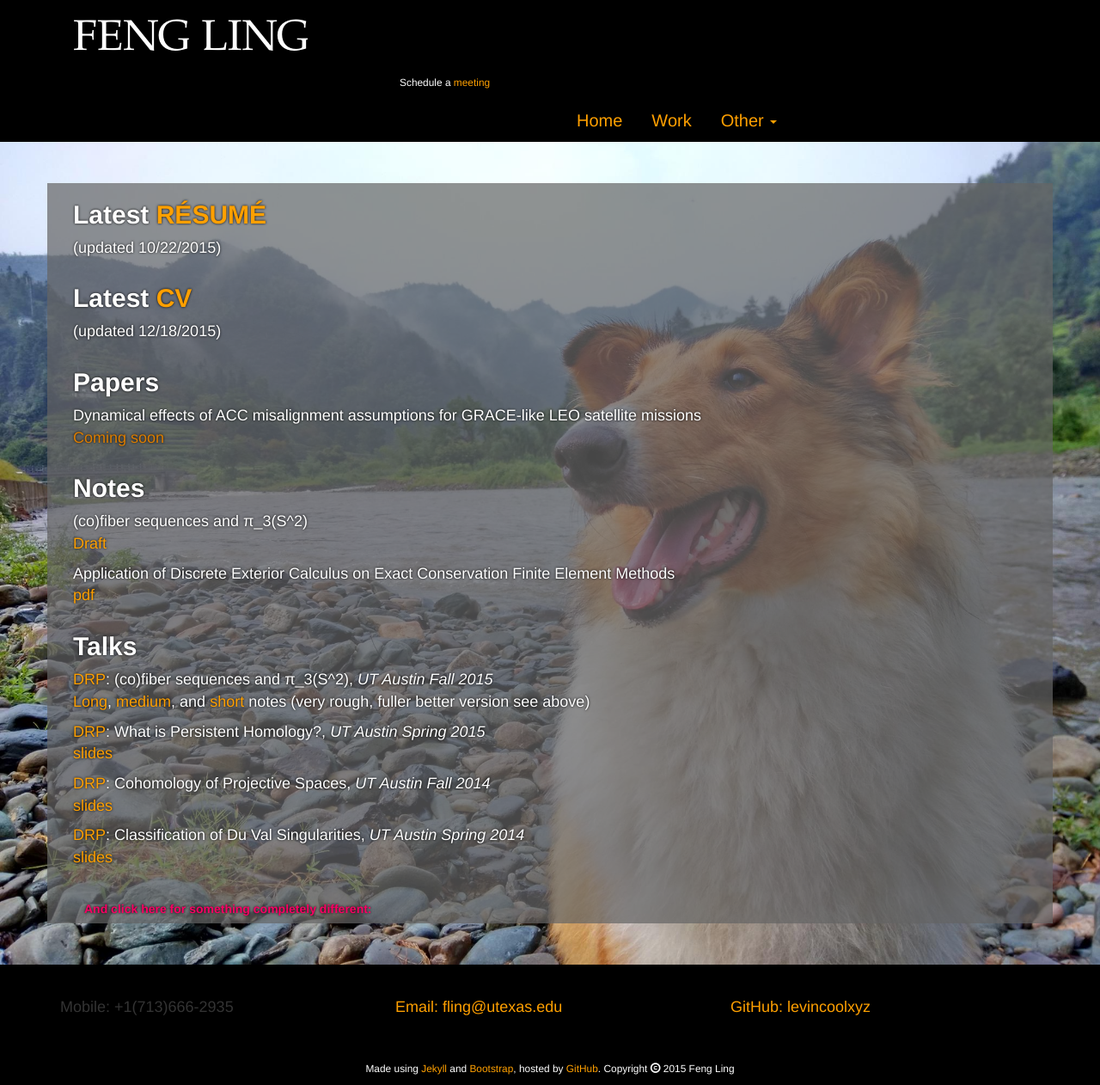
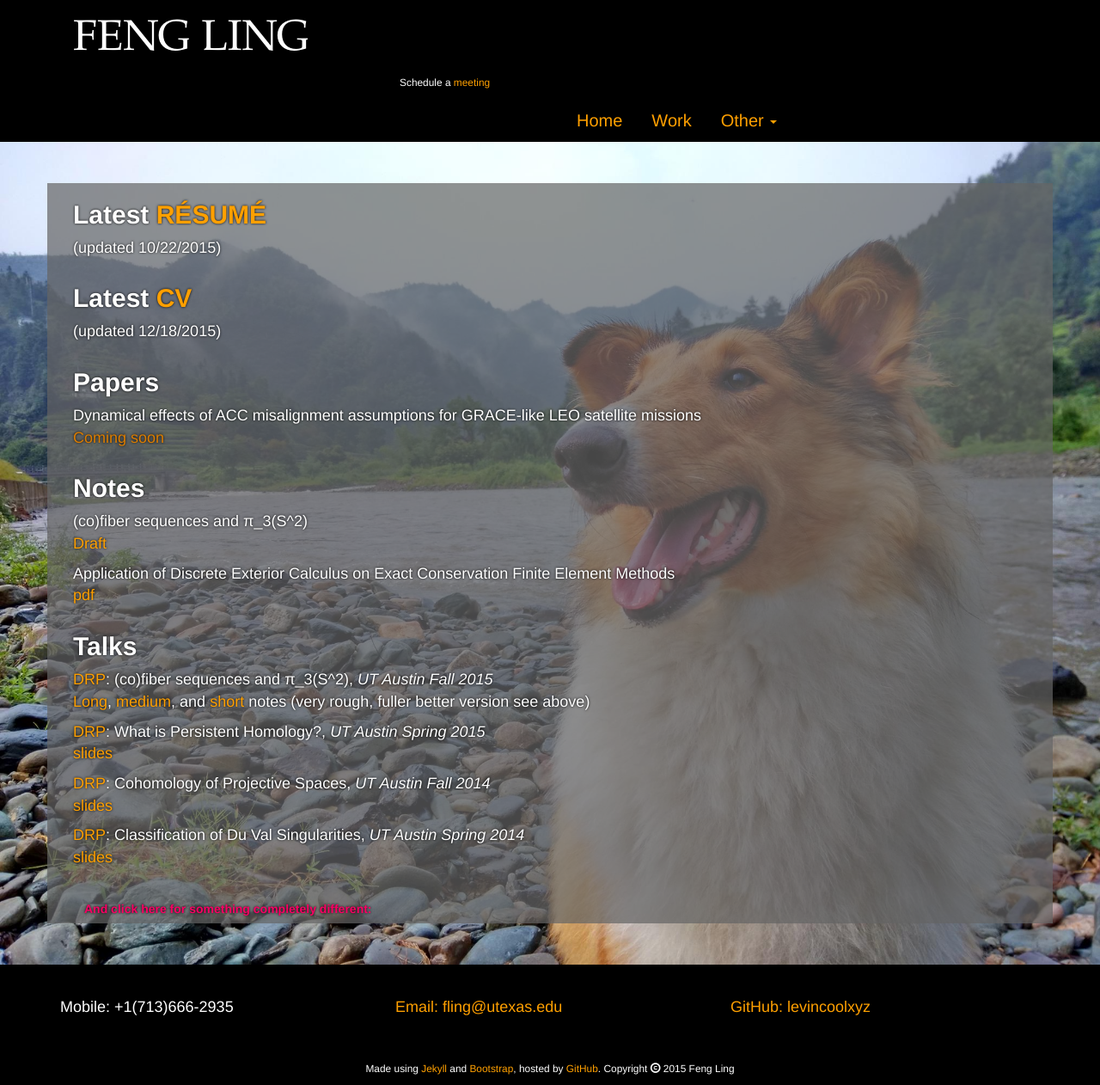
Before and after one commit to levincoolxyz/levincoolxyz.github.io, a Jekyll site: the page built from cv/index.html, in a window 1280 px wide. Shown: the whole page at 86% size. Built offline with Jekyll 4.4.1, drawn with Linux system fonts in a browser that asks for light colours.

Commit message:
new commit

```diff
--- a/stylesheets/main.css
+++ b/stylesheets/main.css
@@ -18,17 +18,14 @@ a:visited {
 
 h1,
 h2,
+h3,
+h4,
 h5,
 h6,
 p,
 li,
 span {
 	color: white !important;
-}
-
-h3,
-h4,{
-	color: rgb(240,240,240) !important;
 }
 
 /* header-style */
```
